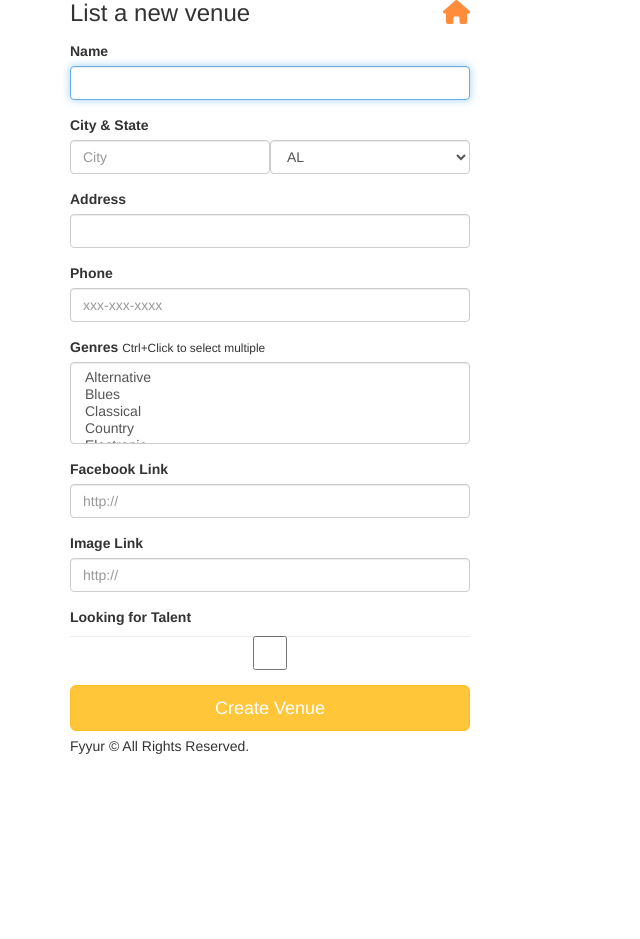
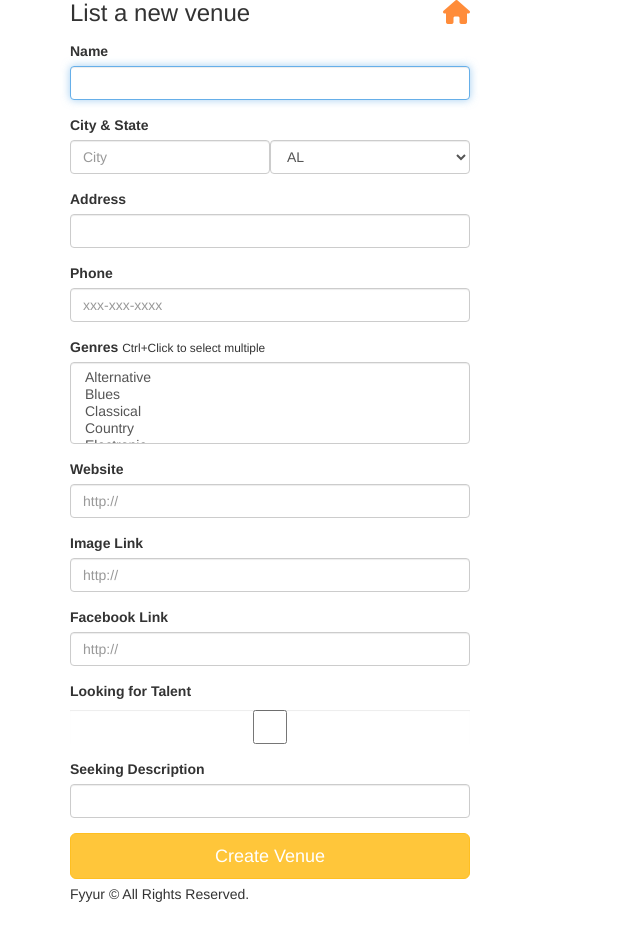
Before and after one commit to weijielam/fyyur-artist-booking-site, a Flask app: page /venues/create in a window 1280 px wide. Shown: the part 95-1034 px from the top of the page, without its empty margins (0-640 px from the left). Before the commit the page ends 849 px from the top, so only its background shows below. Run offline with Flask 2, Linux system fonts and the light colour scheme; some libraries are stand-ins or nearby versions.

Commit message:
create_venue_submission() now has seeking_talent working but its scuffed...

```diff
--- a/app.py
+++ b/app.py
@@ -39,9 +39,9 @@ class Venue(db.Model):
     address = db.Column(db.String(120))
     phone = db.Column(db.String(120))
     genres = db.Column("genres", db.ARRAY(db.String()), nullable=False)
+    website = db.Column(db.String(120))
     image_link = db.Column(db.String(500))
     facebook_link = db.Column(db.String(120))
-    website = db.Column(db.String(120))
     seeking_talent = db.Column(db.Boolean, default=False, nullable=False)
     seeking_description = db.Column(db.String(250))
     shows = db.relationship('Show', backref='venue', lazy=True, cascade="save-update, merge, delete")
@@ -192,7 +192,7 @@ def show_venue(venue_id):
     "website": venue.website,
     "facebook_link": venue.facebook_link,
     "seeking_talent": venue.seeking_talent,
-    "seeking_description":venue.seeking_description,
+    "seeking_description": venue.seeking_description,
     "image_link": venue.image_link,
     "past_shows": past_shows,
     "upcoming_shows": upcoming_shows,
@@ -213,20 +213,26 @@ def create_venue_form():
 @app.route('/venues/create', methods=['POST'])
 def create_venue_submission():
   try:
+
+    print(type(request.form['seeking_talent']))
     new_venue = Venue(
       name = request.form['name'],
       city = request.form['city'],
       state = request.form['state'],
       address = request.form['address'],
-      phone = request.form['name'],
-      genres= request.form.getlist('genres'),
+      phone  = request.form['name'],
+      genres = request.form.getlist('genres'),
+      website = request.form['website'],
       image_link = request.form['image_link'],
       facebook_link = request.form['facebook_link'],
+      seeking_talent = bool(request.form['seeking_talent']),
+      seeking_description = request.form['seeking_description']
     )
     db.session.add(new_venue)
     db.session.commit()
     flash('Venue ' + request.form['name'] + ' was successfully listed!')
   except:
+    print(sys.exc_info())
     db.session.rollback()
     flash('An error occurred. Venue ' + request.form['name'] + ' could not be listed.')
   finally:
@@ -370,19 +376,19 @@ def edit_venue(venue_id):
 def edit_venue_submission(venue_id):
   try:
     form = VenueForm()
+    venue = Venue.query.get(venue_id)
 
-    venue = Venue.query.get(venue_id)
     venue.name = form.name.data
     venue.city = form.city.data
     venue.state = form.state.data
     venue.address = form.address.data
     venue.genres = form.genres.data
     venue.phone = form.phone.data
+    venue.website = form.website.data
     venue.facebook_link = form.facebook_link.data
-    # venue.website = form.website.data
     venue.image_link = form.image_link.data
-    # venue.seeking_talent = form.seeking_talent.data
-    # venue.seeking_description = form.seeking_description.data
+    venue.seeking_talent = form.seeking_talent.data
+    venue.seeking_description = form.seeking_description.data
 
     db.session.commit()
     flash('Venue ' + venue.name + ' has been updated')
@@ -410,8 +416,11 @@ def create_artist_submission():
       state = request.form['state'],
       phone = request.form['name'],
       genres= request.form.getlist('genres'),
+      website= request.form['website'],
       image_link = request.form['image_link'],
       facebook_link = request.form['facebook_link'],
+      seeking_talent = request.form['seeking_talent'],
+      seeking_description = request.form['seeking_description']
     )
 
     db.session.add(new_artist)
--- a/forms.py
+++ b/forms.py
@@ -106,6 +106,9 @@ class VenueForm(Form):
     address = StringField(
         'address', validators=[DataRequired()]
     )
+    website = StringField(
+        'website'
+    )
     phone = StringField(
         'phone'
     )
@@ -116,7 +119,6 @@ class VenueForm(Form):
         # TODO implement enum restriction
         'genres', validators=[DataRequired()],
         choices=genres_choices
-
     )
     facebook_link = StringField(
         'facebook_link', validators=[URL()]
--- a/templates/forms/new_venue.html
+++ b/templates/forms/new_venue.html
@@ -33,18 +33,25 @@
         {{ form.genres(class_ = 'form-control', placeholder='Genres, separated by commas', id=form.genres.id, autofocus = true) }}
       </div>
       <div class="form-group">
-          <label for="facebook_link">Facebook Link</label>
-          {{ form.facebook_link(class_ = 'form-control', placeholder='http://', id=form.facebook_link.id, autofocus = true) }}
-        </div>
+        <label for="website">Website</label>
+        {{ form.website(class_ = 'form-control', placeholder='http://', id=form.website.id, autofocus = true) }}
+      </div>
       <div class="form-group">
         <label for="image_link">Image Link</label>
         {{ form.image_link(class_ = 'form-control', placeholder='http://', id=form.image_link.id, autofocus = true) }}
       </div>
       <div class="form-group">
+          <label for="facebook_link">Facebook Link</label>
+          {{ form.facebook_link(class_ = 'form-control', placeholder='http://', id=form.facebook_link.id, autofocus = true) }}
+      </div>
+      <div class="form-group">
         <label for="seeking_talent">Looking for Talent</label>
-        {{ form.seeking_talent(class_ = 'form-control', placeholder='Venue', autofocus = true) }}
+        {{ form.seeking_talent(class_ = 'form-control', placeholder='Venue', id=form.seeking_talent.id ,autofocus = true) }}
       </div>
-
+      <div class="form-group">
+        <label for="seeking_description">Seeking Description</label>
+        {{ form.seeking_description(class_ = 'form-control', autofocus = true, id=form.seeking_description.id) }}
+      </div>
       <input type="submit" value="Create Venue" class="btn btn-primary btn-lg btn-block">
     </form>
   </div>
```
